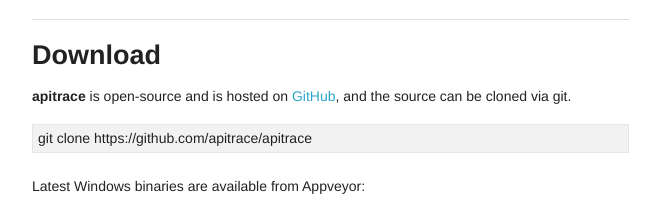
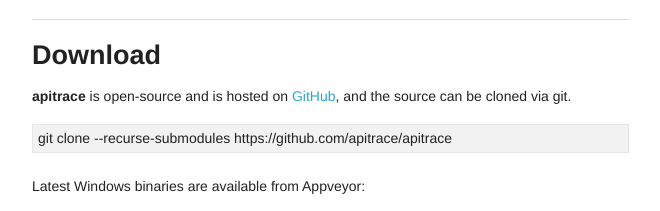
Before and after one commit to apitrace/apitrace.github.io, a plain HTML site: page index.html in a window 1280 px wide. Shown: the part 2161-2372 px from the top of the page, without its empty margins (153-813 px from the left). Drawn offline with Linux system fonts and the light colour scheme.

Commit message:
Add `--recurse-submodules` to git clone example
Initialize and pull submodules on git clone.

Might as well save some people some keystrokes, bafflement, and realization.

```diff
--- a/index.html
+++ b/index.html
@@ -235,7 +235,7 @@
         </p>
 
         <div class="code panel">
-          git clone https://github.com/apitrace/apitrace
+          git clone --recurse-submodules https://github.com/apitrace/apitrace
         </div>
 
 	<p>Latest Windows binaries are available from <href="https://ci.appveyor.com/project/jrfonseca/apitrace/branch/master">Appveyor</a>:</p>
```
